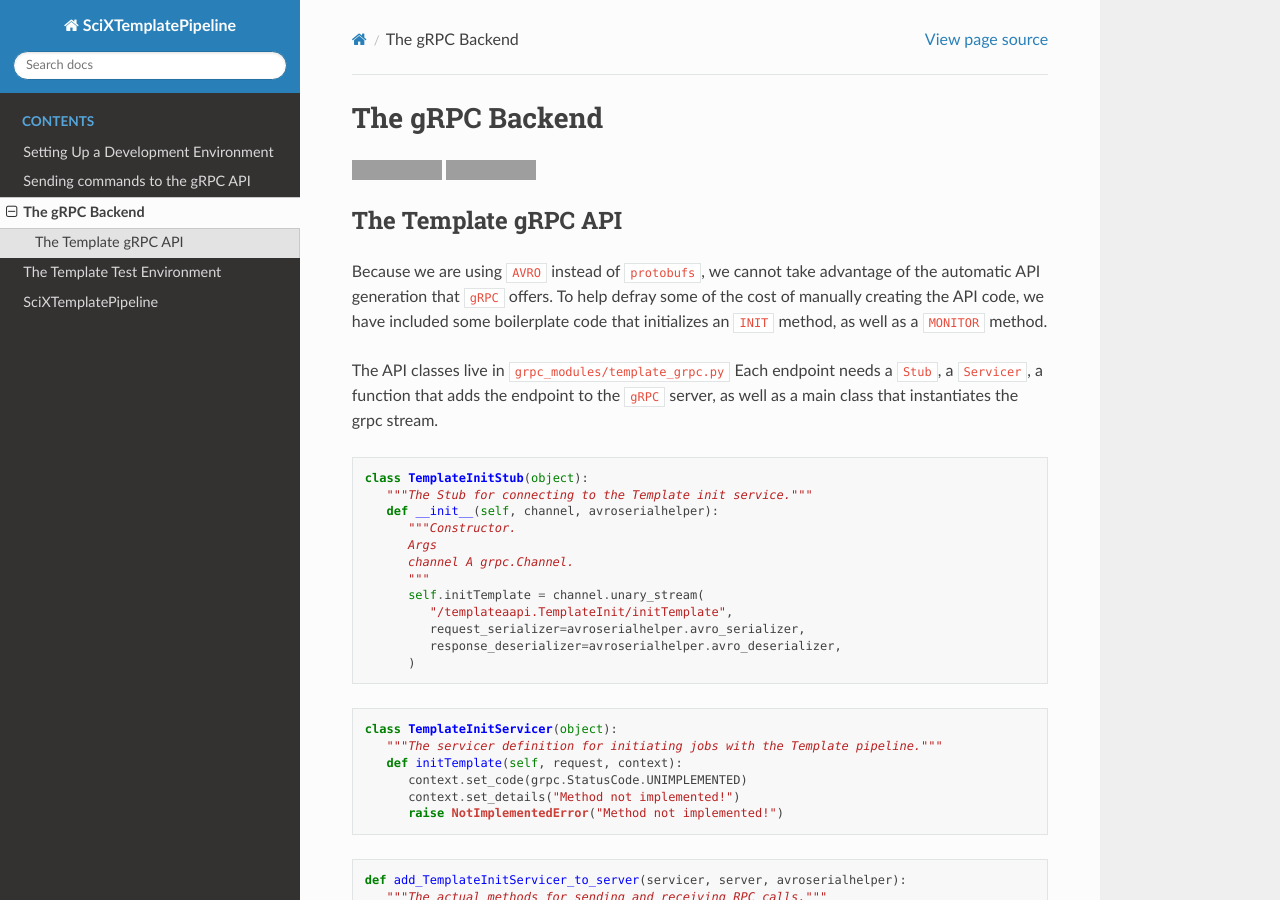
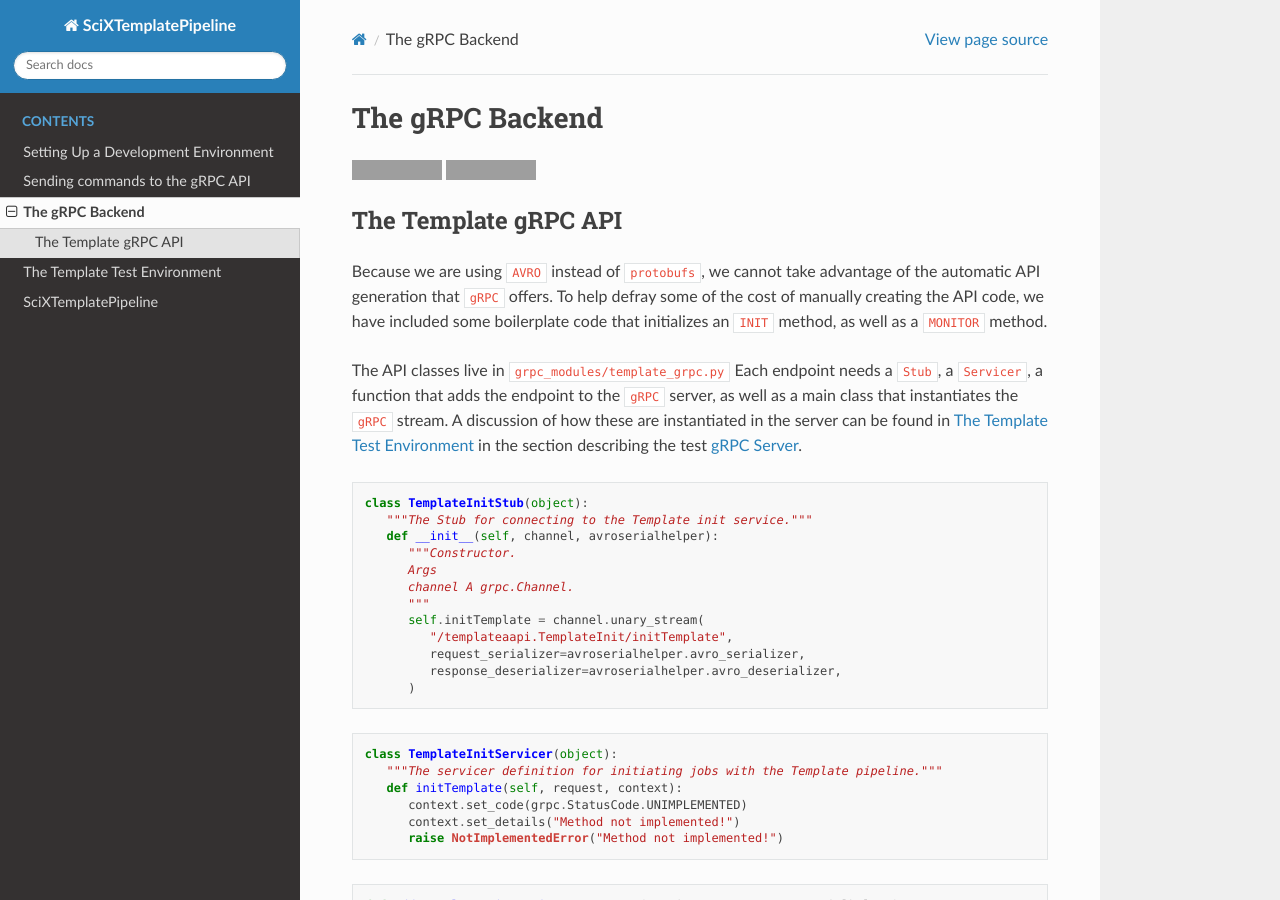
Before and after one commit to adsabs/SciXTemplatePipeline, a Sphinx documentation site: the page built from docs/source/SciXgrpc.repositories.rst, in a window 1280 px wide and 900 px high. Built offline with Sphinx 7.4.7 and the Read the Docs theme 2.0.0, drawn with Linux system fonts in a browser that asks for light colours; grey boxes are pictures that could not be loaded.

Commit message:
Added relative links in docs. Removed unnecessary makefiles.

```diff
--- a/docs/source/SciXgrpc.repositories.rst
+++ b/docs/source/SciXgrpc.repositories.rst
@@ -22,7 +22,7 @@ The Template gRPC API
 
 Because we are using ``AVRO`` instead of ``protobufs``, we cannot take advantage of the automatic API generation that ``gRPC`` offers. To help defray some of the cost of manually creating the API code, we have included some boilerplate code that initializes an ``INIT`` method, as well as a ``MONITOR`` method.
 
-The API classes live in ``grpc_modules/template_grpc.py`` Each endpoint needs a ``Stub``, a ``Servicer``, a function that adds the endpoint to the ``gRPC`` server, as well as a main class that instantiates the grpc stream.
+The API classes live in ``grpc_modules/template_grpc.py`` Each endpoint needs a ``Stub``, a ``Servicer``, a function that adds the endpoint to the ``gRPC`` server, as well as a main class that instantiates the ``gRPC`` stream. A discussion of how these are instantiated in the server can be found in :doc:`SciXtest.repositories` in the section describing the test :ref:`gRPC Server <APItests>`.
 
 .. code-block:: python
 
--- a/docs/source/SciXtest.repositories.rst
+++ b/docs/source/SciXtest.repositories.rst
@@ -14,6 +14,8 @@ The Template Test Environment
    :target: https://coveralls.io/github/tjacovich/SciXTemplateRepository?branch=main
    :alt: Coverage Status
 
+
+.. _APItests:
 
 The Template API Tests
 ---------------------------------
```
Also changed, not shown: 2 other files.
